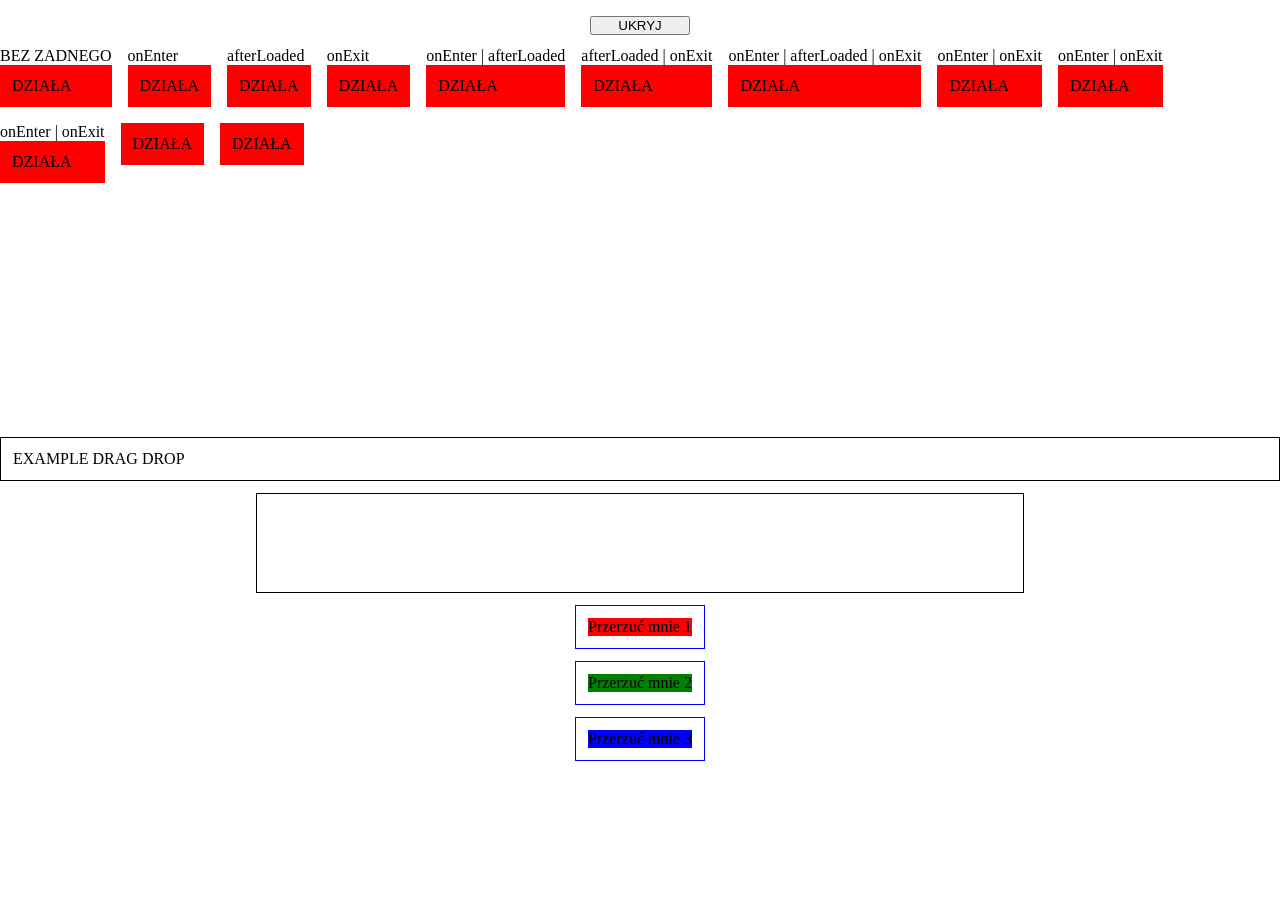
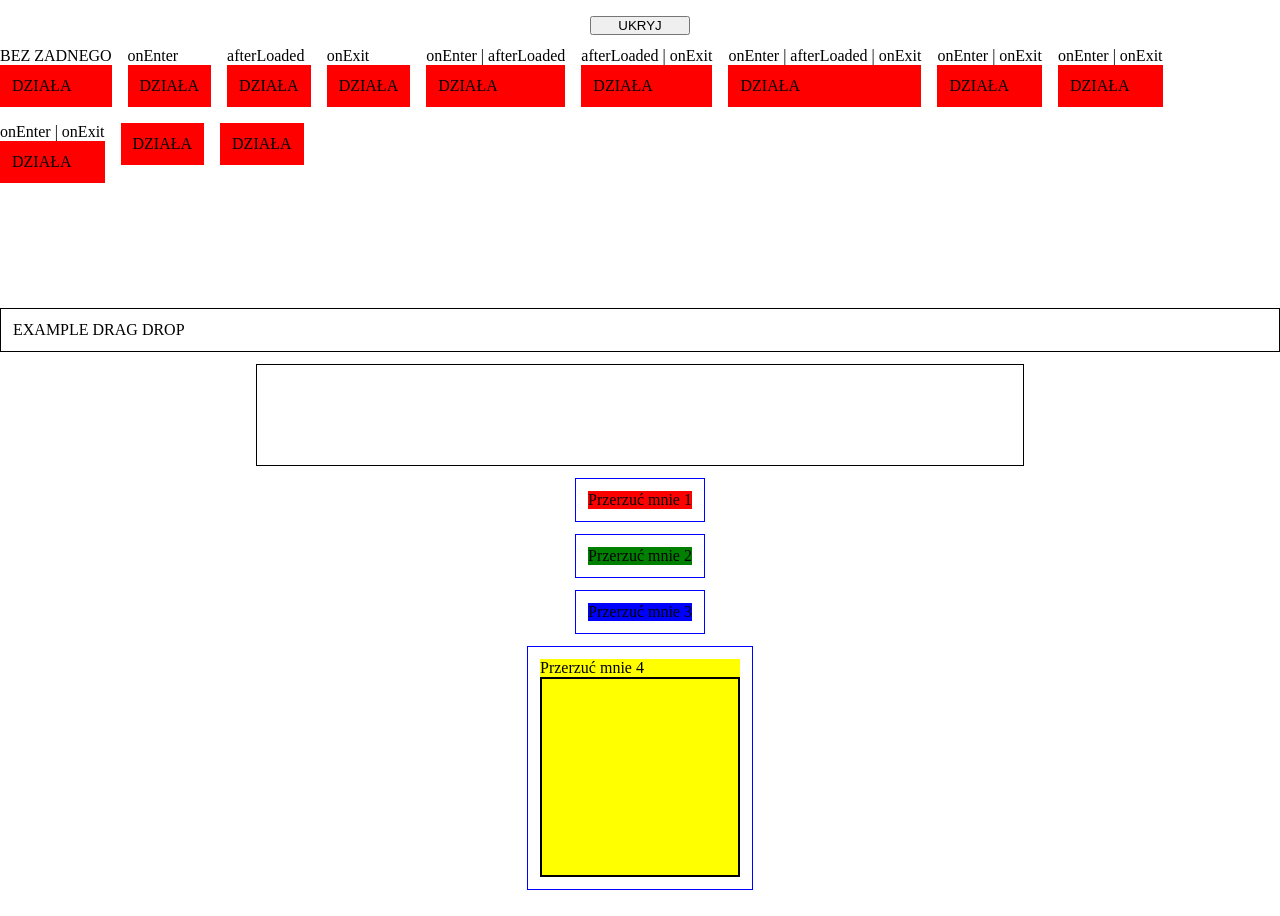
Before and after one commit to MaciejRog/react-komponenty, a React (Vite) app: page / in a window 1280 px wide. Shown: the top 916 px of the page. Built offline with nearby package versions, Linux system fonts and the light colour scheme.

Commit message:
opt drop component

```diff
--- a/src/core/components/function-components/DragDrop/Drop.tsx
+++ b/src/core/components/function-components/DragDrop/Drop.tsx
@@ -77,13 +77,14 @@ const Drop = memo(function Drop(props: TYPE_PROPS_DROP) {
         const newPosition = contextDrop.dropPosition;
         if (
           (oldPosition || oldPosition === 0) &&
-          (newPosition || newPosition === 0) &&
-          oldPosition !== newPosition
+          (newPosition || newPosition === 0)
         ) {
+          if (oldPosition !== newPosition) {
             // ZAMIANA MIEJSCAMI
             setElements((prev) => {
               return changeArrayElementPosition(prev, oldPosition, newPosition);
             });
+          }
           dispatch({
             type: CONTEXT_ACTIONS_DRAG_DROP.DRAG_CHANGED,
           });
@@ -129,7 +130,9 @@ const Drop = memo(function Drop(props: TYPE_PROPS_DROP) {
           }
         }
       }
+      if (tempElement.position !== INIT_TEMP_ELEMENT.position) {
         setTempElement(INIT_TEMP_ELEMENT);
+      }
     } else {
       /// temp Element
       if (
@@ -161,6 +164,7 @@ const Drop = memo(function Drop(props: TYPE_PROPS_DROP) {
           tempHeight = `${contextDrag.height}px`; // '100%',
           tempPaddingWidth = `${contextDrag.width}px`;
         }
+        if (tempElement.position !== position) {
           setTempElement({
             position: position,
             paddingWidth: tempPaddingWidth,
@@ -170,22 +174,31 @@ const Drop = memo(function Drop(props: TYPE_PROPS_DROP) {
             animateEnter: animateEnter,
             animateExit: true,
           });
+        }
+        if (contextDrop.props === null) {
           dispatch({
             type: CONTEXT_ACTIONS_DRAG_DROP.SET_DROP_PROPS,
             payload: props,
           });
+        }
+        if (contextDrop.dropPosition === null) {
           dispatch({
             type: CONTEXT_ACTIONS_DRAG_DROP.SET_DROP_POSITION,
             payload: position,
           });
+        }
       } else {
+        if (tempElement.position !== INIT_TEMP_ELEMENT.position) {
           setTempElement(INIT_TEMP_ELEMENT);
+        }
       }
     }
   }, [contextEnd, contextDrag, contextDrop, layout]);
 
   useEffect(() => {
+    if (tempElement.position !== INIT_TEMP_ELEMENT.position) {
       setTempElement(INIT_TEMP_ELEMENT);
+    }
   }, [elements.length]);
 
   const generateDragId = (groupId: string = ""): number => {
--- a/src/core/components/function-components/DragDrop/_EXAMPLE/ExampleDragDrop.module.css
+++ b/src/core/components/function-components/DragDrop/_EXAMPLE/ExampleDragDrop.module.css
@@ -1,6 +1,6 @@
 .DragDropExample {
   width: 100vw;
-  height: 100vh;
+  min-height: 100vh;
   display: flex;
   flex-direction: column;
   justify-content: center;
@@ -16,8 +16,13 @@
 
 .DropExample {
   width: 60%;
+
+  height: auto;
+  border: 1px solid black;
+}
+
+.DropExampleInner {
   min-height: 100px;
-  border: 1px solid black;
 }
 
 :global([data-drop-element="true"].active) {
@@ -25,7 +30,7 @@
 }
 
 :global(.DragExample) {
-  width: max-content;
+  /* width: max-content; */
   padding: 12px;
   border: 1px solid blue;
   background-color: white;
--- a/src/core/components/function-components/DragDrop/_EXAMPLE/ExampleDragDrop.tsx
+++ b/src/core/components/function-components/DragDrop/_EXAMPLE/ExampleDragDrop.tsx
@@ -13,7 +13,7 @@ function ExampleDragDrop() {
         <ExampleDrag1 id={1} bgColor="red" />
         <ExampleDrag1 id={2} bgColor="green" />
         <ExampleDrag1 id={3} bgColor="blue" />
-        {/* <ExampleDrag2 id={4} bgColor="yellow" /> */}
+        <ExampleDrag2 id={4} bgColor="yellow" />
       </div>
     </ContextProviderDragDrop>
   );
@@ -24,7 +24,10 @@ export default ExampleDragDrop;
 const ExampleDrop = () => {
   return (
     <div className={`${styles.DropExample}`}>
-      <Drop layout={DROP_LAYOUT.FLEX_COLUMN}></Drop>
+      <Drop
+        className={`${styles.DropExampleInner}`}
+        layout={DROP_LAYOUT.FLEX_COLUMN}
+      ></Drop>
     </div>
   );
 };
@@ -63,7 +66,7 @@ const ExampleDrag2 = ({
           }}
         >
           <Drop layout={DROP_LAYOUT.FLEX_ROW}>
-            <div
+            {/* <div
               style={{
                 margin: "8px",
                 width: "150px",
@@ -71,7 +74,7 @@ const ExampleDrag2 = ({
               }}
             >
               <Drop layout={DROP_LAYOUT.FLEX_COLUMN}></Drop>
-            </div>
+            </div> */}
           </Drop>
         </div>
       </div>
```
Lines whose indentation alone changed are shown as unchanged.
